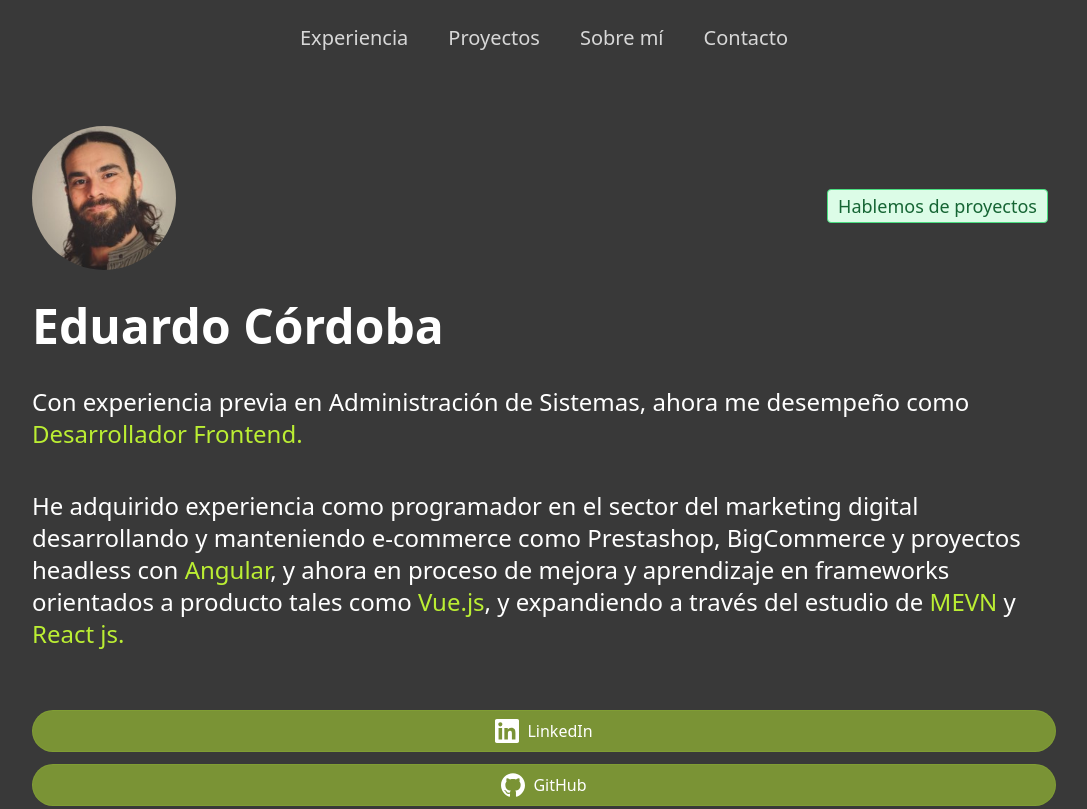
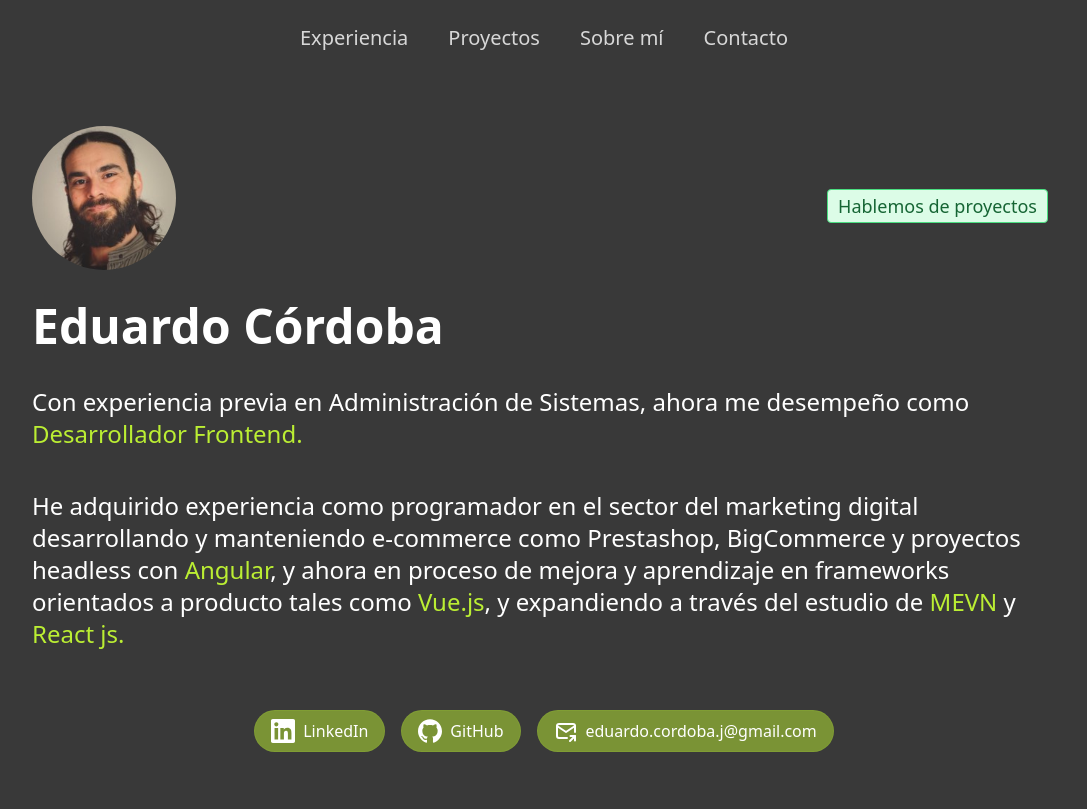
Before and after one commit to ejcordoba/portfolio-astro, an Astro site: page / in a window 1280 px wide. Shown: the top 809 px of the page, without its empty margins (96-1183 px from the left). Built offline with nearby package versions, Linux system fonts and the light colour scheme; Astro itself is replaced by a stand-in of ours.

Commit message:
fix desktop social pills

```diff
--- a/src/pages/index.astro
+++ b/src/pages/index.astro
@@ -55,7 +55,7 @@
           > y <span class="text-complementary-color">React js.</span>
         </p>
         <nav
-          class="flex xs:gap-x-1 md:gap-x-4 xs:my-10 xs:flex-col xs:justify-center xs:gap-y-3">
+          class="flex xs:gap-x-1 md:gap-x-4 xs:my-10 xs:flex-col md:flex-row xs:justify-center xs:gap-y-3 justify-center">
           <SocialPill href="https://www.linkedin.com/in/e-j-cordoba/">
             <LinkedInIcon class="size-6" />
             LinkedIn
```
